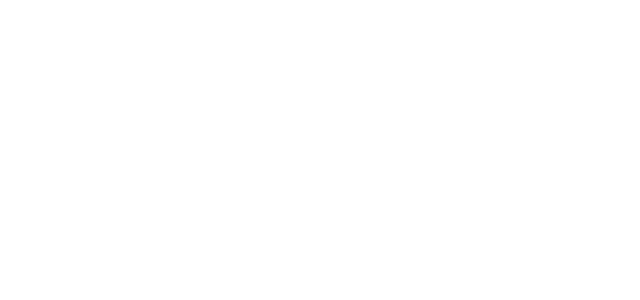
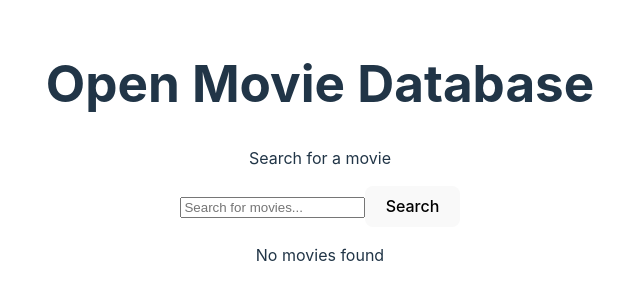
Before and after one commit to Pentmat/my-react-project, a React (Vite) app: page / in a window 1280 px wide. Shown: the part 248-548 px from the top of the page, without its empty margins (320-960 px from the left). Built offline with nearby package versions, Linux system fonts and the light colour scheme.

Commit message:
Open API branch commit

```diff
--- a/package.json
+++ b/package.json
@@ -10,6 +10,7 @@
     "preview": "vite preview"
   },
   "dependencies": {
+    "axios": "^1.7.7",
     "react": "^18.3.1",
     "react-dom": "^18.3.1"
   },
--- a/src/App.jsx
+++ b/src/App.jsx
@@ -2,12 +2,19 @@
 import { useState } from 'react';
 import RyzenLogo from './assets/ryzen.svg';
 import './App.css';
+import OpenComponent from "./OpenComponent";
 
 
-function App()
-{
+const App = () => {
+    return (
+      <div className="app">
+        <h1>Open Movie Database</h1>
+        <p>Search for a movie</p>
+        <OpenComponent /> {/* Use the renamed component */}
+      </div>
+    );
+  };
 
-}
 
 
 export default App;
--- a/src/OpenComponent.jsx
+++ b/src/OpenComponent.jsx
@@ -0,0 +1,68 @@
+import React, { useState } from "react";
+import axios from "axios";
+import './App.css';
+
+const OpenComponent = () => {
+  const [query, setQuery] = useState("");
+  const [movies, setMovies] = useState([]);
+  const [error, setError] = useState("");
+
+  // API Key
+  const API_KEY = "668994f";
+
+  const searchMovies = async () => {
+    if (query.trim() === "") {
+      setError("Please enter a movie name");
+      return;
+    }
+
+    setError(""); // Clear previous error
+    try {
+      // API call to OMDB
+      const response = await axios.get(`https://www.omdbapi.com/?s=${query}&apikey=${API_KEY}`);
+
+      // Add log to check the response
+      console.log(response.data); // This will print the response to the console
+
+      if (response.data.Response === "True") {
+        setMovies(response.data.Search); // Set the movies to state
+      } else {
+        setError(response.data.Error); // Set error if no movie is found
+        setMovies([]);
+      }
+    } catch (err) {
+      console.error("Error fetching data from OMDB API", err);
+      setError("Failed to fetch data."); // Handle error
+    }
+  };
+
+  const renderMovies = () => {
+    return movies.map((movie) => (
+      <div key={movie.imdbID} className="movie">
+        <img src={movie.Poster} alt={movie.Title} />
+        <h3>{movie.Title}</h3>
+        <p>Year: {movie.Year}</p>
+      </div>
+    ));
+  };
+
+  return (
+    <div className="search-container">
+      <input
+        type="text"
+        value={query}
+        onChange={(e) => setQuery(e.target.value)}
+        placeholder="Search for movies..."
+      />
+      <button onClick={searchMovies}>Search</button>
+
+      {error && <p className="error">{error}</p>}
+
+      <div className="movie-list">
+        {movies.length > 0 ? renderMovies() : <p>No movies found</p>}
+      </div>
+    </div>
+  );
+};
+
+export default OpenComponent;
```
Also changed, not shown: 1 other file (tests, documents, lock files or other folders).
